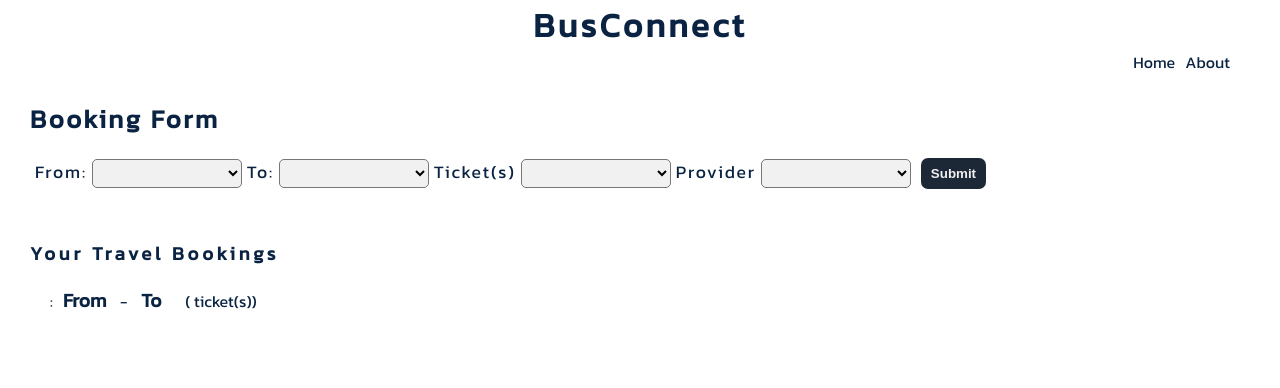
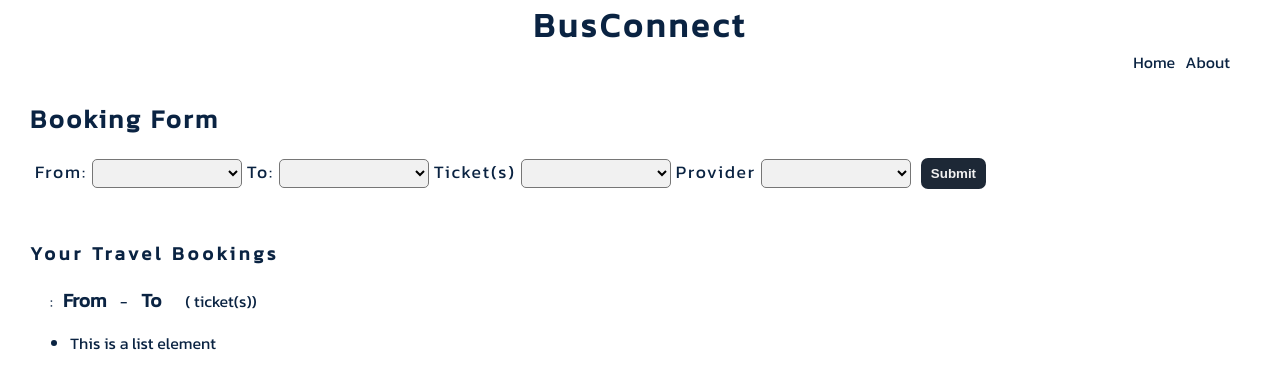
Before and after one commit to Onan-Thairu/busConnect, a React (Create React App) app: page /booking-form in a window 1280 px wide. Shown: the top 388 px of the page. Built offline with nearby package versions, Linux system fonts and the light colour scheme.

Commit message:
Reset form on submit.

```diff
--- a/src/components/BookingDetail.js
+++ b/src/components/BookingDetail.js
@@ -11,11 +11,12 @@ function BookingDetail({ bookings }) {
   // }, [])
 
     return (
-      <>
+      <div>
         <p>
           <span className="ul-header">{ bookings.provider}</span>:<span className="ul-header">From</span> { bookings.from}  - <span className="ul-header">To</span>{ bookings.to} <span>({bookings.tickets} ticket(s))</span>
         </p>
         <ul>
+          <li>This is a list element</li>
           {/* {
 
 
@@ -23,7 +24,7 @@ function BookingDetail({ bookings }) {
             })
           } */}
         </ul>
-      </>
+      </div>
     )
 }
 
--- a/src/components/BookingForm.js
+++ b/src/components/BookingForm.js
@@ -26,6 +26,7 @@ function BookingForm() {
           },
           body: JSON.stringify(formData)
         })
+        .then(() => e.target.reset())
     }
 
     return (
```
